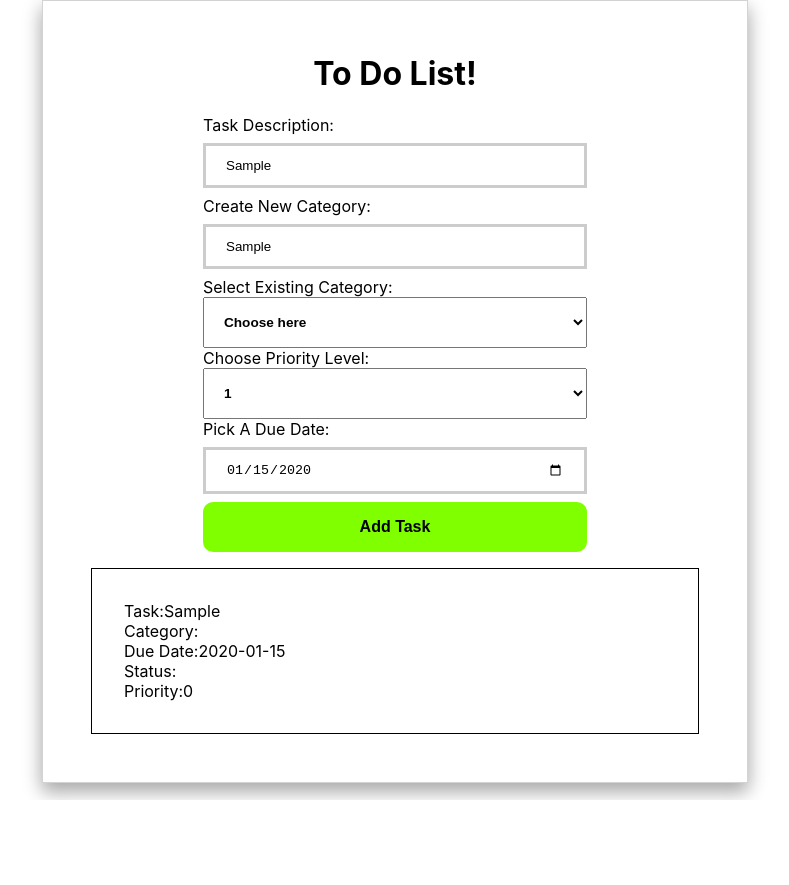
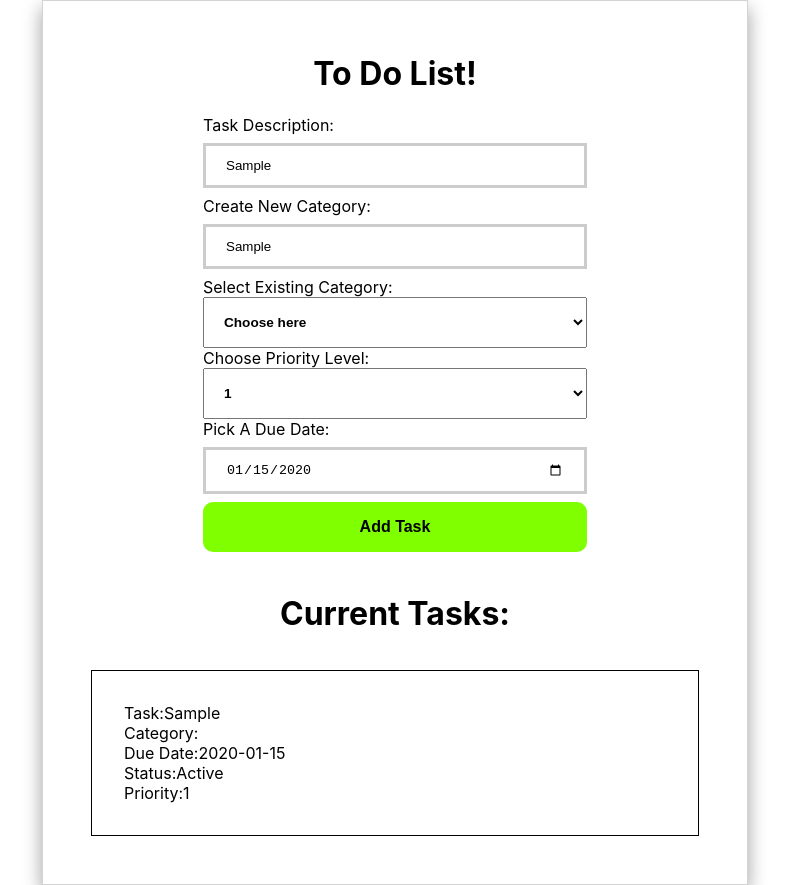
Before and after one commit to jordantran22/CSC4710---To-Do-List-Project, a React (Create React App) app: page / in a window 1280 px wide. Both pictures are taken after typing "Sample", "Sample", "2020-01-15" into the empty fields and a click on the button "Add Task". Shown: the whole page, without its empty margins (245-1034 px from the left). Before the commit the page ends 800 px from the top, so only its background shows below. Built offline with nearby package versions, Linux system fonts and the light colour scheme.

Commit message:
Added status active for every new task

```diff
--- a/src/components/Task.js
+++ b/src/components/Task.js
@@ -10,7 +10,7 @@ const Task = ({task}) => {
 
             <div className="taskAttributes">
                 <div>Category: </div>
-
+                <div>{task.category}</div>
             </div>
 
 
@@ -21,6 +21,7 @@ const Task = ({task}) => {
 
             <div className="taskAttributes">
                 <div>Status: </div>
+                <div>{task.status}</div>
             </div>
 
             <div className="taskAttributes">
--- a/src/components/ToDoContainer.js
+++ b/src/components/ToDoContainer.js
@@ -8,18 +8,27 @@ const ToDoContainer = () => {
     const [date, setDate] = useState([]);
     const [newCategory, setNewCategory] = useState('');
     const [taskCategory, setTaskCategory] = useState('');
-    const [priorityLevel, setPriorityLevel] = useState(0);
+    const [priorityLevel, setPriorityLevel] = useState(1);
+    const [currentTaskCategory, setCurrentTaskCategory] = useState('');
     const [categories, setCategories] = useState([]); // onEffect -> make api request for categories
 
     const onSubmit = (e) => {
         e.preventDefault();
 
+        //  TODO: broken right now, fix later
+        if(newCategory) {
+            setCurrentTaskCategory(newCategory);
+        } else if(!taskCategory && newCategory){
+            setCurrentTaskCategory(newCategory);
+        }
+
         const newTask = {
             id:  Math.floor(Math.random() * 10000) + 1,
             text: taskDescription,
-            newCategory: newCategory,
+            category: currentTaskCategory,
             priorityLevel: priorityLevel,
-            date: date
+            date: date,
+            status: 'Active'
         }
         addNewTask(newTask);
     }
@@ -65,6 +74,9 @@ const ToDoContainer = () => {
                 <button className="addTask">Add Task</button>
             </form>
 
+            <br />
+            <h1>Current Tasks: </h1>
+            {tasks.length < 1 ? <h1>All Tasks Completed!</h1> : <div></div>}
 
             <div>
                 {tasks.map((task) => (
```
